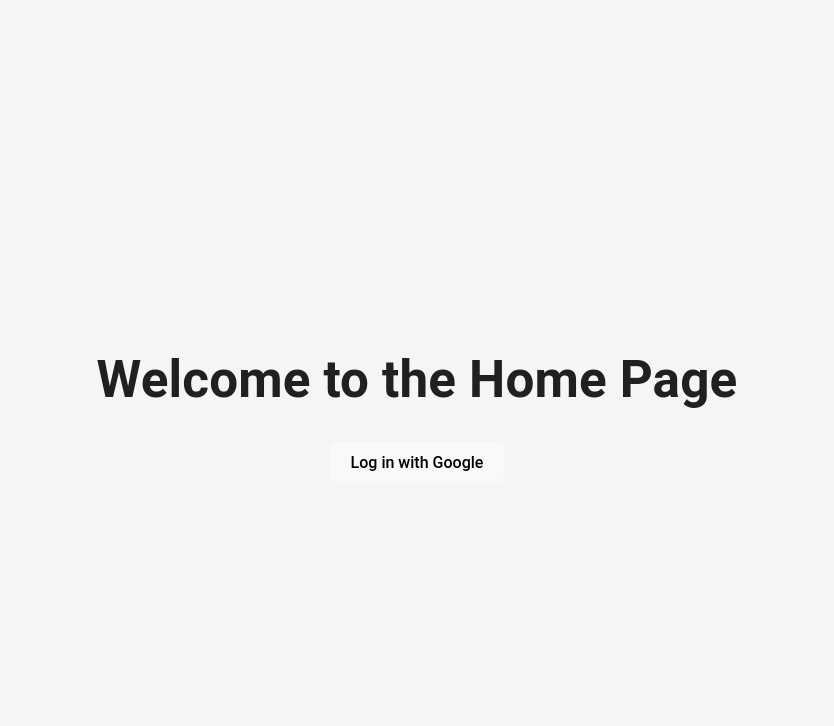
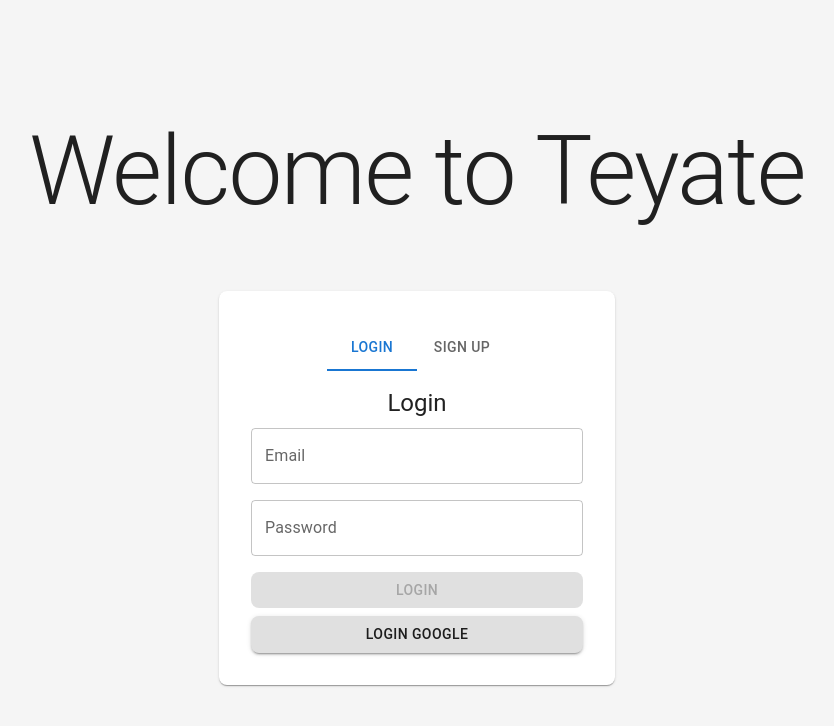
Before and after one commit to justabayet/teyate, a React (Vite) app: page / in a window 1280 px wide. Shown: the top 726 px of the page, without its empty margins (223-1057 px from the left). Built offline with nearby package versions, Linux system fonts and the light colour scheme; no server answers.

Commit message:
Add login email

```diff
--- a/src/App.tsx
+++ b/src/App.tsx
@@ -1,7 +1,7 @@
 import { BrowserRouter, Routes, Route, Navigate } from 'react-router-dom';
 import { ThemeProvider, CssBaseline } from '@mui/material';
 import './App.css'
-import HomePage from './HomePage'
+import LoginPage from './LoginPage';
 import ParticipantPage from './ParticipantPage'
 import DirectorPage from './DirectorPage'
 import PresetPage from './PresetPage'
@@ -27,7 +27,6 @@ function AppContent() {
           element={
             <Navigation>
               <Routes>
-                <Route path="/" element={<Navigate to="/presets" replace />} />
                 <Route path="/presets" element={<DirectorPage />} />
                 <Route path="/presets/:presetId" element={<PresetPage />} />
                 <Route path="/sessions" element={<SessionsPage />} />
@@ -40,11 +39,11 @@ function AppContent() {
           <Route path="/*" />
         </Route>
       ) : (
-        <>
-          <Route path="/" element={<HomePage />} />
-          <Route path="/join/:sessionId" element={<ParticipantPage />} />
+        <Route>
+          <Route path="/" element={<LoginPage />} />
+          <Route path="/login" element={<LoginPage />} />
           <Route path="*" element={<Navigate to="/" replace />} />
-        </>
+        </Route>
       )}
     </Routes>
   );
--- /dev/null
+++ b/src/LoginPage.tsx
@@ -0,0 +1,110 @@
+import React, { useState } from 'react';
+import { auth } from './firebase';
+import { signInWithEmailAndPassword, createUserWithEmailAndPassword, GoogleAuthProvider, signInWithPopup } from 'firebase/auth';
+import { Container, Typography, TextField, Button, Alert, Paper, Tabs, Tab } from '@mui/material';
+
+const LoginPage: React.FC = () => {
+    const [tab, setTab] = useState(0);
+    const [email, setEmail] = useState('');
+    const [password, setPassword] = useState('');
+    const [error, setError] = useState<string | null>(null);
+    const [success, setSuccess] = useState<string | null>(null);
+    const [loading, setLoading] = useState(false);
+
+    const handleLogin = async () => {
+        setError(null);
+        setSuccess(null);
+        setLoading(true);
+        try {
+            await signInWithEmailAndPassword(auth, email, password);
+            setSuccess('Logged in successfully!');
+            // eslint-disable-next-line @typescript-eslint/no-explicit-any
+        } catch (e: any) {
+            setError(e.message);
+        }
+        setLoading(false);
+    };
+
+    const handleSignup = async () => {
+        setError(null);
+        setSuccess(null);
+        setLoading(true);
+        try {
+            await createUserWithEmailAndPassword(auth, email, password);
+            setSuccess('Account created and logged in!');
+            // eslint-disable-next-line @typescript-eslint/no-explicit-any
+        } catch (e: any) {
+            setError(e.message);
+        }
+        setLoading(false);
+    };
+
+    const handleLoginGoogle = async () => {
+        const provider = new GoogleAuthProvider();
+        try {
+            const result = await signInWithPopup(auth, provider);
+            // You can use result.user to get user info and proceed in your app
+            console.log('Logged in user:', result.user);
+        } catch (error) {
+            console.error('Login failed', error);
+        }
+    };
+
+    return (
+        <>
+            <Typography variant="h1">
+                Welcome to Teyate
+            </Typography>
+            <Container maxWidth="xs">
+                <Paper sx={{ mt: 8, p: 4 }}>
+                    <Tabs value={tab} onChange={(_, v) => setTab(v)} centered sx={{ mb: 2 }}>
+                        <Tab label="Login" />
+                        <Tab label="Sign Up" />
+                    </Tabs>
+                    <Typography variant="h5" align="center" gutterBottom>
+                        {tab === 0 ? 'Login' : 'Sign Up'}
+                    </Typography>
+                    {error && <Alert severity="error" sx={{ mb: 2 }}>{error}</Alert>}
+                    {success && <Alert severity="success" sx={{ mb: 2 }}>{success}</Alert>}
+                    <TextField
+                        label="Email"
+                        type="email"
+                        fullWidth
+                        value={email}
+                        onChange={e => setEmail(e.target.value)}
+                        sx={{ mb: 2 }}
+                    />
+                    <TextField
+                        label="Password"
+                        type="password"
+                        fullWidth
+                        value={password}
+                        onChange={e => setPassword(e.target.value)}
+                        sx={{ mb: 2 }}
+                    />
+                    <Button
+                        variant="contained"
+                        color="primary"
+                        fullWidth
+                        onClick={tab === 0 ? handleLogin : handleSignup}
+                        disabled={loading || !email || !password}
+                        sx={{ mb: 1 }}
+                    >
+                        {tab === 0 ? 'Login' : 'Sign Up'}
+                    </Button>
+                    <Button
+                        variant="contained"
+                        color="inherit"
+                        fullWidth
+                        onClick={handleLoginGoogle}
+                        disabled={loading}
+                    >
+                        Login Google
+                    </Button>
+                </Paper>
+            </Container>
+        </>
+    );
+};
+
+export default LoginPage;
--- a/src/PresetPage.tsx
+++ b/src/PresetPage.tsx
@@ -36,7 +36,7 @@ import {
 import {
     Add as AddIcon,
     Delete as DeleteIcon,
-    Phone as PhoneIcon,
+    // Phone as PhoneIcon,
     DragHandle as DragHandleIcon
 } from '@mui/icons-material';
 type Answer = { id: string; text: string };
@@ -222,55 +222,55 @@ function PresetPage() {
         );
     }
 
-    const PhonePreview = () => {
-        let previewText = selectedQuestion ? selectedQuestion.text : '';
-        let previewAnswers = selectedQuestion ? selectedQuestion.answers : [];
-        // If editing, show live editData
-        if (selectedQuestion && editData && editData.text && editData.answers.length > 0) {
-            previewText = editData.text;
-            previewAnswers = editData.answers.map((text, index) => ({ id: 'a' + (index + 1), text }));
-        }
-        return (
-            <Paper
-                sx={{
-                    p: 2,
-                    height: '600px',
-                    width: '300px',
-                    mx: 'auto',
-                    display: 'flex',
-                    flexDirection: 'column',
-                    bgcolor: '#f5f5f5'
-                }}
-            >
-                <Box sx={{ flex: 1, overflow: 'auto' }}>
-                    {selectedQuestion ? (
-                        <>
-                            <Typography variant="h6" gutterBottom>
-                                {previewText}
-                            </Typography>
-                            <Box sx={{ mt: 2 }}>
-                                {previewAnswers.map(answer => (
-                                    <Button
-                                        key={answer.id}
-                                        variant="outlined"
-                                        disabled
-                                        fullWidth
-                                        sx={{ mb: 1 }}
-                                    >
-                                        {answer.text}
-                                    </Button>
-                                ))}
-                            </Box>
-                        </>
-                    ) : (
-                        <Typography color="textSecondary" align="center">
-                            Select a question to preview
-                        </Typography>
-                    )}
-                </Box>
-            </Paper>
-        );
-    };
+    // const PhonePreview = () => {
+    //     let previewText = selectedQuestion ? selectedQuestion.text : '';
+    //     let previewAnswers = selectedQuestion ? selectedQuestion.answers : [];
+    //     // If editing, show live editData
+    //     if (selectedQuestion && editData && editData.text && editData.answers.length > 0) {
+    //         previewText = editData.text;
+    //         previewAnswers = editData.answers.map((text, index) => ({ id: 'a' + (index + 1), text }));
+    //     }
+    //     return (
+    //         <Paper
+    //             sx={{
+    //                 p: 2,
+    //                 height: '600px',
+    //                 width: '300px',
+    //                 mx: 'auto',
+    //                 display: 'flex',
+    //                 flexDirection: 'column',
+    //                 bgcolor: '#f5f5f5'
+    //             }}
+    //         >
+    //             <Box sx={{ flex: 1, overflow: 'auto' }}>
+    //                 {selectedQuestion ? (
+    //                     <>
+    //                         <Typography variant="h6" gutterBottom>
+    //                             {previewText}
+    //                         </Typography>
+    //                         <Box sx={{ mt: 2 }}>
+    //                             {previewAnswers.map(answer => (
+    //                                 <Button
+    //                                     key={answer.id}
+    //                                     variant="outlined"
+    //                                     disabled
+    //                                     fullWidth
+    //                                     sx={{ mb: 1 }}
+    //                                 >
+    //                                     {answer.text}
+    //                                 </Button>
+    //                             ))}
+    //                         </Box>
+    //                     </>
+    //                 ) : (
+    //                     <Typography color="textSecondary" align="center">
+    //                         Select a question to preview
+    //                     </Typography>
+    //                 )}
+    //             </Box>
+    //         </Paper>
+    //     );
+    // };
 
     return (
         <Container maxWidth="lg">
@@ -283,9 +283,9 @@ function PresetPage() {
                     <Alert severity="error" onClose={() => setError(null)} sx={{ mb: 2 }}>{error}</Alert>
                 )}
 
-                <Box sx={{ display: 'grid', gap: { xs: 1, md: 4 }, gridTemplateColumns: '1fr 2fr 1fr' }}>
+                <Box sx={{ display: 'grid', gap: { xs: 1, md: 4 }, gridTemplateColumns: '1fr 2fr' }}>
                     {/* Questions List */}
-                    <Paper sx={{ p: 2, height: '600px', display: 'flex', flexDirection: 'column' }}>
+                    <Paper sx={{ p: 2, height: '600px', display: 'flex', flexDirection: 'column', minWidth: '300px' }}>
                         <Box sx={{ mb: 2, display: 'flex', alignItems: 'center', justifyContent: 'space-between' }}>
                             <Typography variant="h6">Questions</Typography>
                             <Typography variant="body2">{preset.questions.length}</Typography>
@@ -332,6 +332,7 @@ function PresetPage() {
                                             size="small"
                                             fullWidth
                                             value={answer}
+                                            multiline
                                             onChange={(e) => {
                                                 const newAnswers = [...editData.answers];
                                                 newAnswers[index] = e.target.value;
@@ -377,10 +378,10 @@ function PresetPage() {
                     </Paper>
 
                     {/* Phone Preview */}
-                    <Box sx={{ position: 'relative' }}>
+                    {/* <Box sx={{ position: 'relative' }}>
                         <PhoneIcon sx={{ position: 'absolute', top: -12, left: '50%', transform: 'translateX(-50%)', color: 'primary.main' }} />
                         <PhonePreview />
-                    </Box>
+                    </Box> */}
                 </Box>
             </Box>
         </Container>
```
